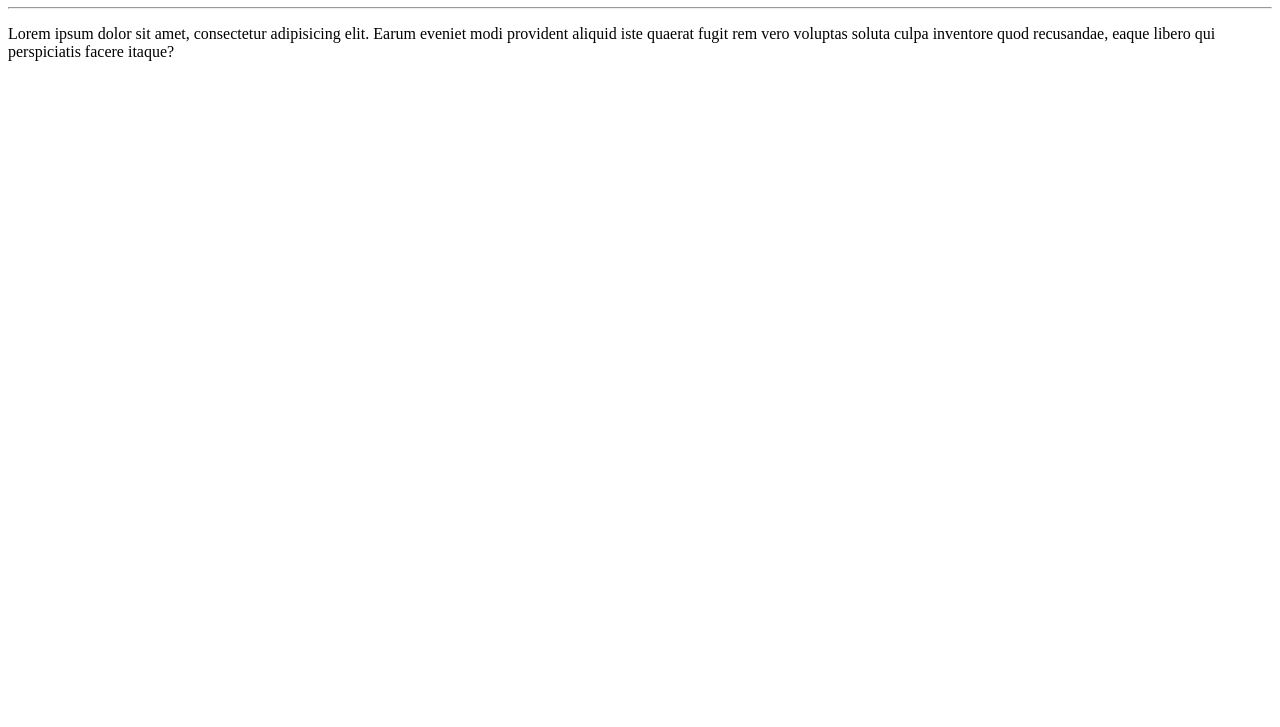
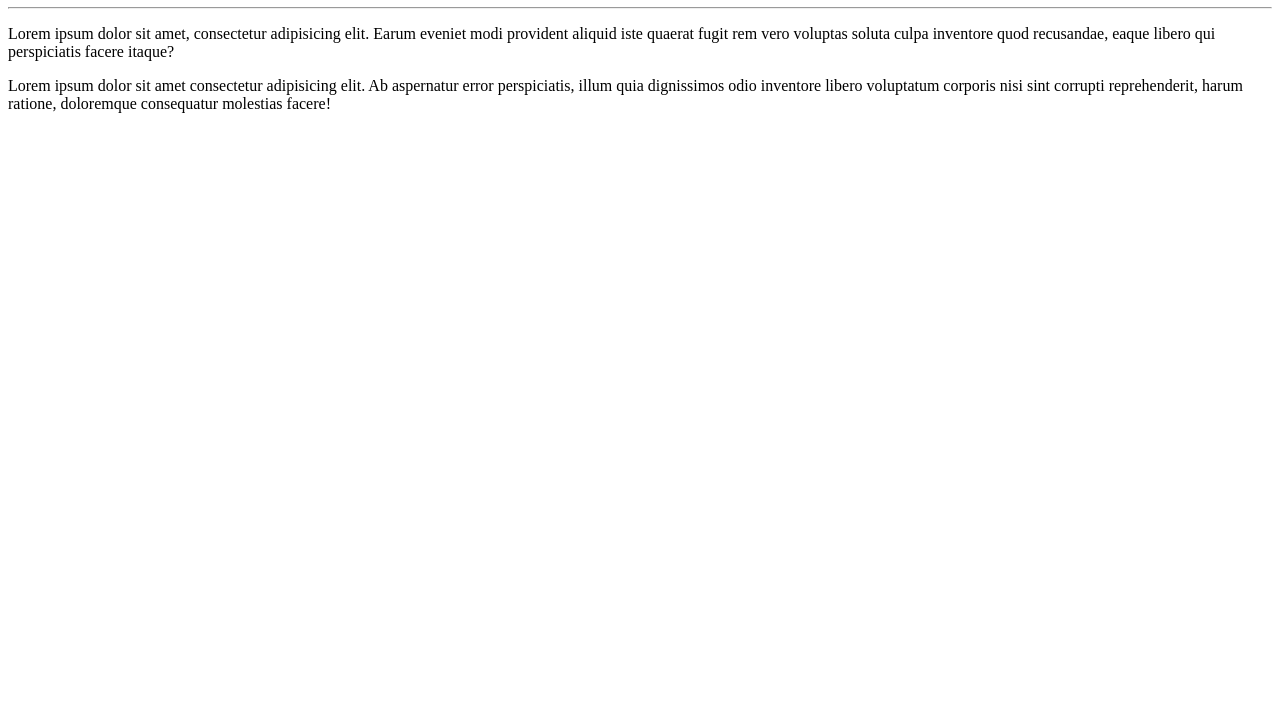
Before and after one commit to Rafaelduartelg/Ola-Mundo, a plain HTML site: page site-exemplo/index.html in a window 1280 px wide. Shown: the part 73-800 px from the top of the page. Drawn offline with Linux system fonts and the light colour scheme.

Commit message:
add um paragrafo

```diff
--- a/site-exemplo/index.html
+++ b/site-exemplo/index.html
@@ -9,5 +9,6 @@
     <h1>Olá, mundo</h1>
     <hr>
     <p>Lorem ipsum dolor sit amet, consectetur adipisicing elit. Earum eveniet modi provident aliquid iste quaerat fugit rem vero voluptas soluta culpa inventore quod recusandae, eaque libero qui perspiciatis facere itaque?</p>
+    <p>Lorem ipsum dolor sit amet consectetur adipisicing elit. Ab aspernatur error perspiciatis, illum quia dignissimos odio inventore libero voluptatum corporis nisi sint corrupti reprehenderit, harum ratione, doloremque consequatur molestias facere!</p>
 </body>
 </html>
```
